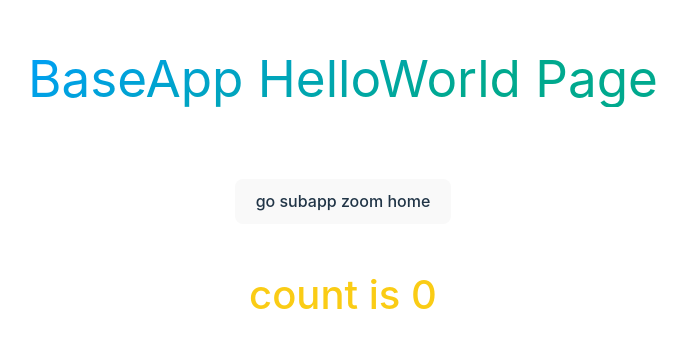
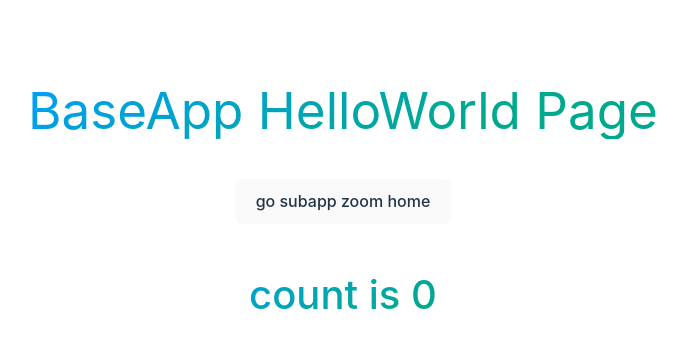
Before and after one commit to chenziggy/baseapp, a Vue app: page /helloworld in a window 1280 px wide. Shown: the part 176-524 px from the top of the page, without its empty margins (297-984 px from the left). Built offline with nearby package versions, Linux system fonts and the light colour scheme.

Commit message:
perf: 优化页面

```diff
--- a/src/components/HelloWorld.vue
+++ b/src/components/HelloWorld.vue
@@ -12,14 +12,12 @@ const count = ref(0)
 </script>
 
 <template>
-  <h1 class=" mb-10 clip">BaseApp HelloWorld Page</h1>
 
   <div class="card">
+    <h1 class=" mb-10 clip">BaseApp HelloWorld Page</h1>
     <button @click="router.push('/subapp/zoom/helloworld')">go subapp zoom home</button>
-
-
     <p>
-      <button class="my-4 text-yellow text-10" type="button" @click="count++">count is {{ count }}</button>
+      <button class="my-4 text-yellow text-10 clip" type="button" @click="count++">count is {{ count }}</button>
     </p>
   </div>
 </template>
```
